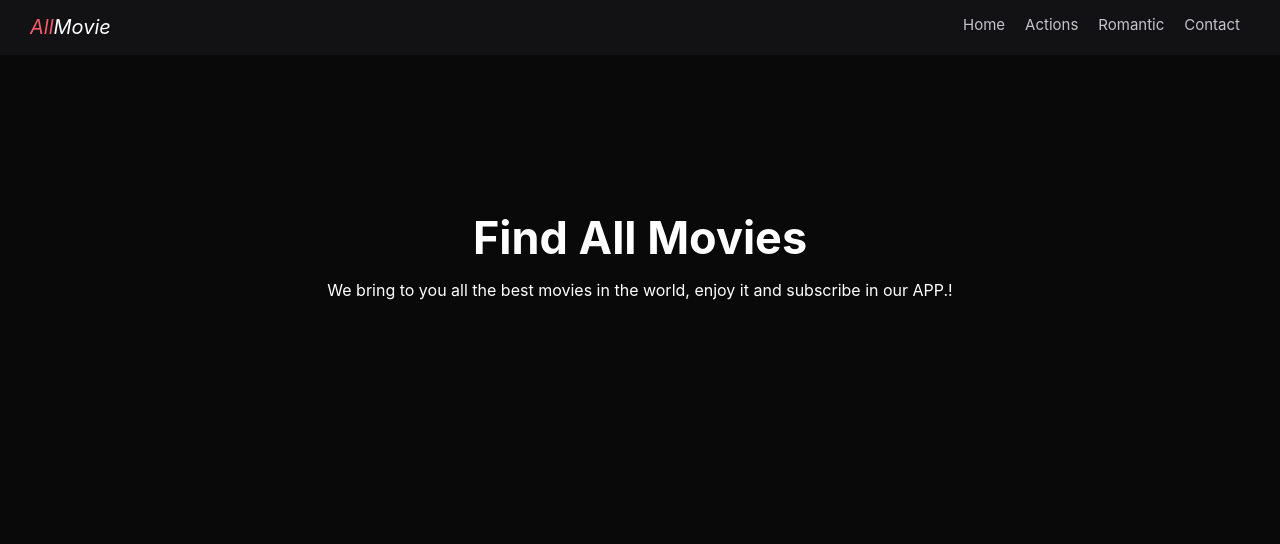
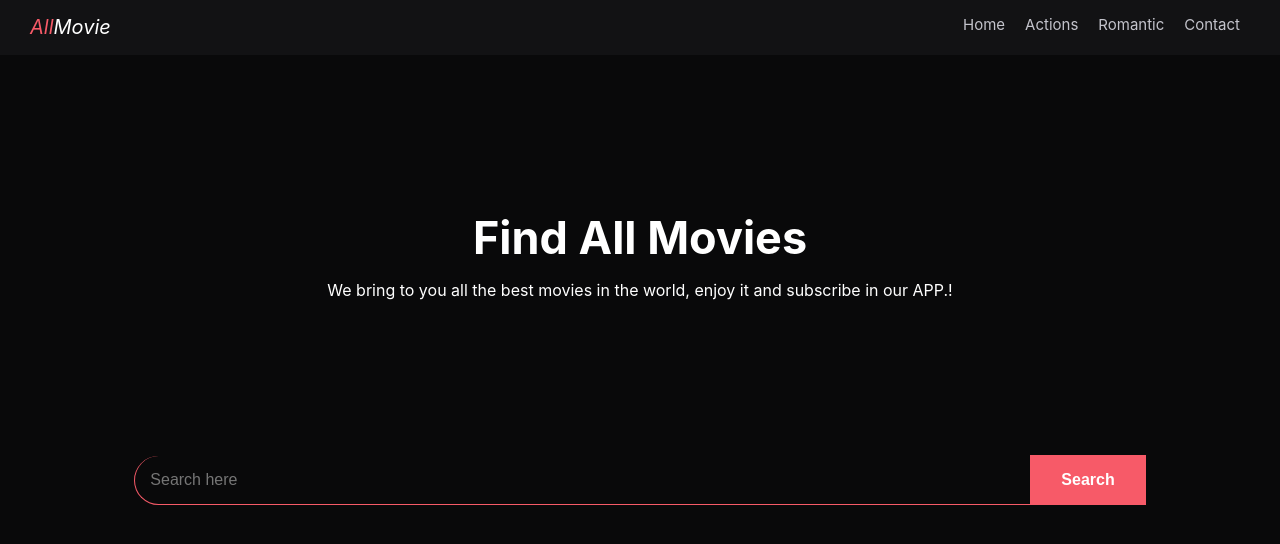
Before and after one commit to Osvaldo943/MovieApp, a React (Vite) app: page / in a window 1280 px wide. Shown: the top 544 px of the page. Built offline with nearby package versions, Linux system fonts and the light colour scheme.

Commit message:
Search component created

```diff
--- /dev/null
+++ b/src/components/Search/index.tsx
@@ -0,0 +1,11 @@
+import * as S from "./style"
+function Search(){
+  return(
+    <S.Search>
+      <input type="text" name="" id="" placeholder="Search here" />
+      <button>Search</button>
+    </S.Search>
+  )
+}
+
+export default Search;
--- /dev/null
+++ b/src/components/Search/style.tsx
@@ -0,0 +1,36 @@
+import styled, {AnyStyledComponent} from "styled-components"
+
+export const Search:AnyStyledComponent = styled.div`
+  width: 100%;
+  display: flex;
+  justify-content: center;
+  align-items: center;
+
+  input {
+    width: 70%;
+    padding: 15px;
+    background: transparent;
+    border: none;
+    border-bottom: 1px solid #F75A68;
+    border-left: 1px solid #F75A68;
+    border-radius: 30px 30px 0 30px;
+    color: #ffffff;
+    font-size: 16px;
+  }
+  button {
+    padding: 15px 30px;
+    background: #F75A68;
+    border: 1px solid #F75A68;
+    font-size: 16px;
+    font-weight: bold;
+    color: #fff;
+    cursor: pointer;
+    transition: all .2s ease-in;
+    &:hover {
+      background: transparent;
+      color: #F75A68;
+      border-color: #F75A68;
+    }
+  }
+
+`
--- a/src/pages/Home/index.tsx
+++ b/src/pages/Home/index.tsx
@@ -1,11 +1,13 @@
 import Banner from "../../components/Banner";
 import Header from "../../components/Header";
+import Search from "../../components/Search";
 
 function Home(){
   return(
     <>
       <Header />
       <Banner />
+      <Search />
     </>
   )
 }
```
